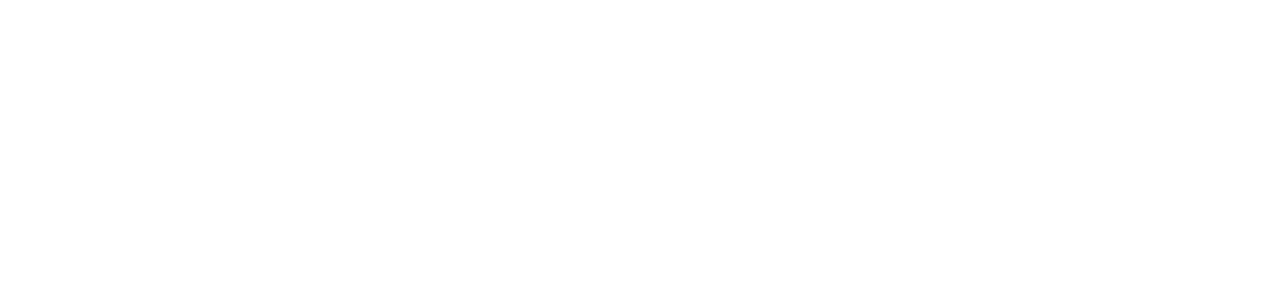
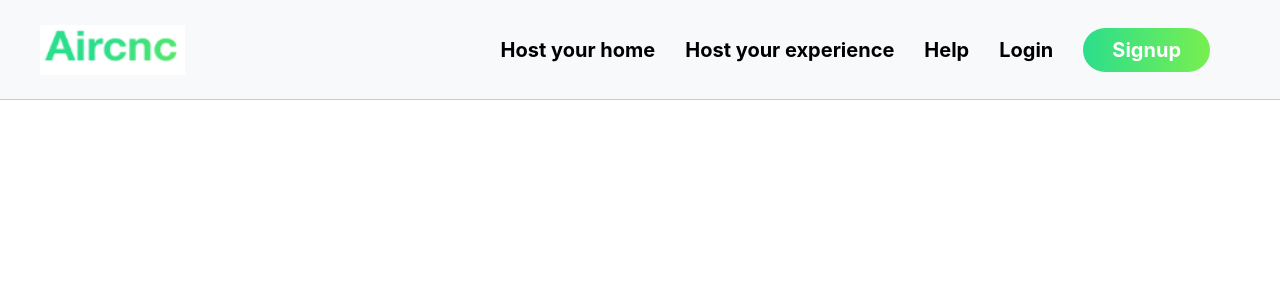
Before and after one commit to Shadab420/aircnc, a React (Create React App) app: page / in a window 1280 px wide. Shown: the top 300 px of the page. Built offline with nearby package versions, Linux system fonts and the light colour scheme; the HTML template or start-up script is replaced by a standard one.

Commit message:
Responsive Navbar added

```diff
--- a/src/App.js
+++ b/src/App.js
@@ -3,6 +3,7 @@
 import logo from './logo.svg';
 import 'bootstrap/dist/css/bootstrap.min.css';
 import './App.scss';
+import NavigationBar from './components/navbar/NavigationBar';
 
 function App() {
   // useEffect(() => {
@@ -16,7 +17,7 @@
 
   return (
     <div className="App">
-
+      <NavigationBar/>
 
     </div>
   );
--- a/src/App.scss
+++ b/src/App.scss
@@ -1,40 +1,9 @@
-// @import 'components/style';
-
-.App {
-  text-align: center;
+*{
+  margin: 0;
+  padding: 0;
+  box-sizing: border-box;
 }
 
-.App-logo {
-  height: 40vmin;
-  pointer-events: none;
+html{
+  font-size: 62.5%;
 }
-
-@media (prefers-reduced-motion: no-preference) {
-  .App-logo {
-    animation: App-logo-spin infinite 20s linear;
-  }
-}
-
-.App-header {
-  background-color: #282c34;
-  min-height: 100vh;
-  display: flex;
-  flex-direction: column;
-  align-items: center;
-  justify-content: center;
-  font-size: calc(10px + 2vmin);
-  color: white;
-}
-
-.App-link {
-  color: #61dafb;
-}
-
-@keyframes App-logo-spin {
-  from {
-    transform: rotate(0deg);
-  }
-  to {
-    transform: rotate(360deg);
-  }
-}
--- /dev/null
+++ b/src/components/navbar/NavigationBar.js
@@ -0,0 +1,33 @@
+import React from 'react';
+import { Navbar, Nav, NavDropdown } from 'react-bootstrap'
+import './NavigationBar.scss';
+
+const NavigationBar = () => {
+    return (
+        <>
+        <Navbar collapseOnSelect expand="lg" bg="light" className="my-navbar">
+            <Navbar.Brand href="#home" className="mr-auto mx-5">
+            <img
+                src= {require('../../assets/images/logo.PNG')}
+                width="145"
+                height="50"
+                className="d-inline-block align-top"
+                alt="React Bootstrap logo"
+            />
+            </Navbar.Brand>
+            <Navbar.Toggle aria-controls="responsive-navbar-nav" />
+            <Navbar.Collapse id="responsive-navbar-nav">
+                <Nav className="ml-auto mx-5">
+                    <a href="#home" className="my-nav-link mr-5">Host your home</a>
+                    <a href="#features" className="my-nav-link mr-5">Host your experience</a>
+                    <a href="#home" className="my-nav-link mr-5">Help</a>
+                    <a href="#features" className="my-nav-link mr-5">Login</a>
+                    <a href="#pricing" className="my-nav-link mr-5"><span className="sign-up-btn">Signup</span></a>
+                </Nav>
+            </Navbar.Collapse>
+        </Navbar>
+        </>
+    );
+};
+
+export default NavigationBar;
--- /dev/null
+++ b/src/components/navbar/NavigationBar.scss
@@ -0,0 +1,38 @@
+$hoverColor: #2BDE8C;
+$btnBackground: linear-gradient(to right, #2BDE8C, #78EF50);
+
+.my-navbar{
+    border-bottom: 0.1rem solid rgb(206, 204, 204);
+    height: 10rem;
+}
+
+.my-nav-link{
+    color: black;
+    font-size: 2rem;
+    font-weight: bold;
+    transition: 0.3s all ease-in-out;
+}
+
+.my-nav-link:hover{
+    text-decoration: none;
+    color: $hoverColor;
+}
+
+.sign-up-btn{
+    padding: 1rem 2.9rem;
+    background: $btnBackground;
+    color: white;
+    border-radius: 10rem;
+    transition: 0.3s all ease-in-out;
+}
+
+@media screen and (max-width: 768px){
+    .my-navbar{
+
+        height: 10%;
+    }
+
+    .sign-up-btn{
+        padding: 0.2rem 1.2rem;
+    }
+}
```
Also changed, not shown: src/assets/images/logo.PNG (added).
